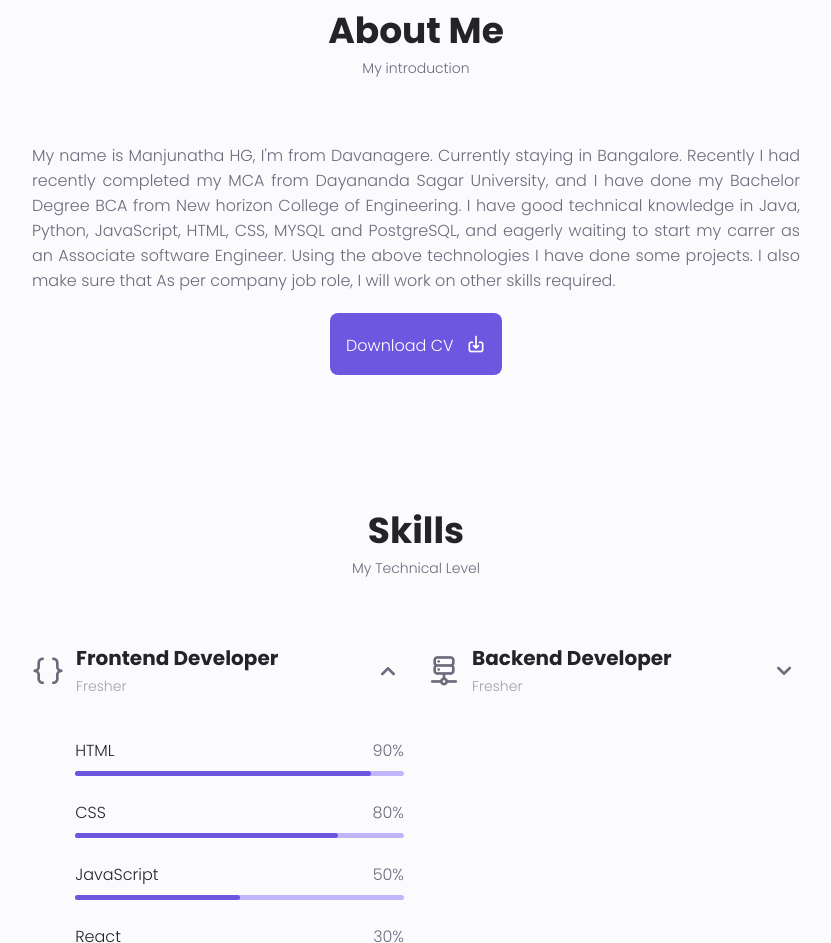
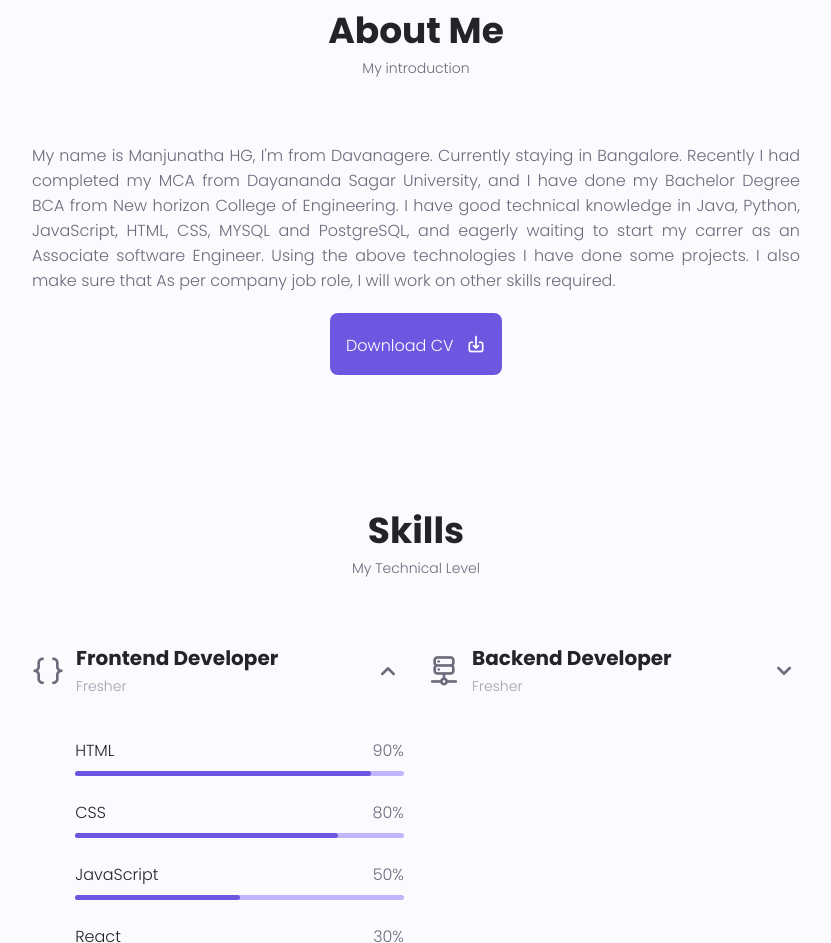
Before and after one commit to manju-20/My_Portfolio, a plain HTML site: page index.html in a window 1280 px wide. Shown: the part 949-1892 px from the top of the page, without its empty margins (224-1055 px from the left). Drawn offline with nearby package versions, Linux system fonts and the light colour scheme.

Commit message:
seventh commit

```diff
--- a/index.html
+++ b/index.html
@@ -130,7 +130,7 @@
             <div class="about_container container">
 
                 <div class="about_data">
-                    <p class="about_description">My name is Manjunatha HG, I'm from Davanagere. Currently staying in Bangalore. Recently I had recently completed my MCA from Dayananda Sagar University, and I have done my Bachelor Degree BCA from New horizon College of Engineering. I have good technical knowledge in Java, Python, JavaScript, HTML, CSS, MYSQL and PostgreSQL, and eagerly waiting to start my carrer as an Associate software Engineer. Using the above technologies I have done some projects. I also make sure that As per company job role, I will work on other skills required.
+                    <p class="about_description">My name is Manjunatha HG, I'm from Davanagere. Currently staying in Bangalore. Recently I had completed my MCA from Dayananda Sagar University, and I have done my Bachelor Degree BCA from New horizon College of Engineering. I have good technical knowledge in Java, Python, JavaScript, HTML, CSS, MYSQL and PostgreSQL, and eagerly waiting to start my carrer as an Associate software Engineer. Using the above technologies I have done some projects. I also make sure that As per company job role, I will work on other skills required.
                     </p>
                 </div>
                 <div class="cv_btn">
```
